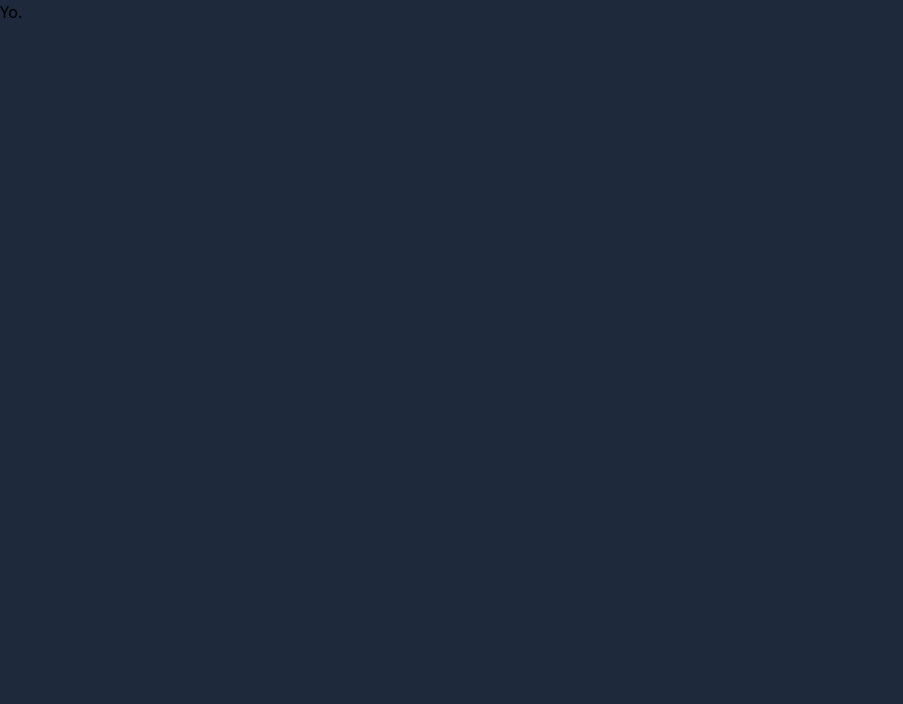
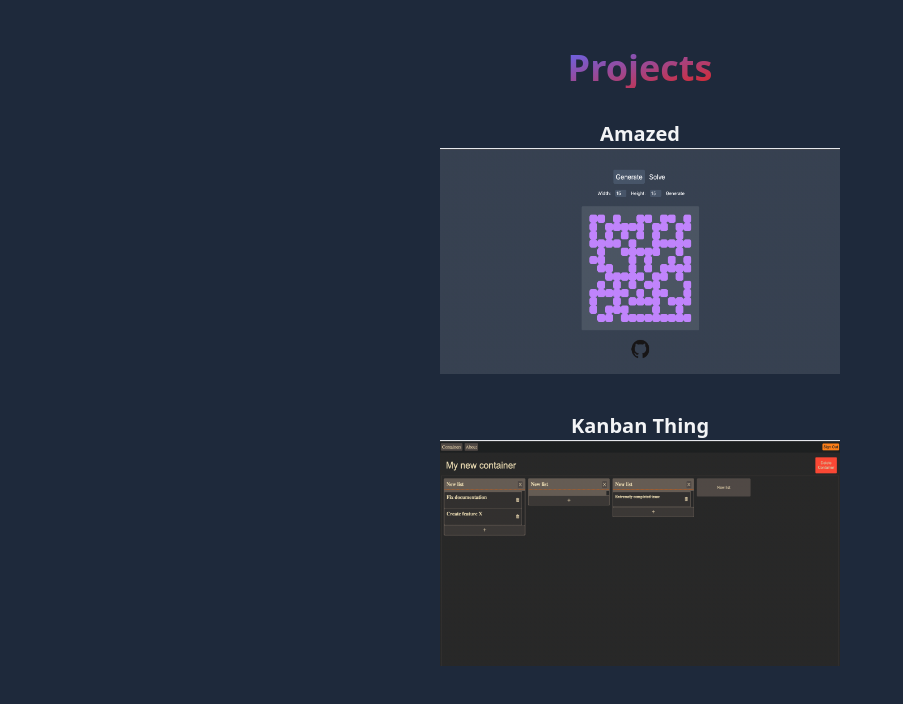
Before and after one commit to Dirivial/personal-site, a Next.js app: page /projects in a window 1280 px wide. Shown: the top 704 px of the page, without its empty margins (0-903 px from the left). Built offline with nearby package versions, Linux system fonts and the light colour scheme.

Commit message:
Quick projects implementation

```diff
--- a/src/pages/index.tsx
+++ b/src/pages/index.tsx
@@ -13,10 +13,9 @@ const Home: NextPage = () => {
           content="Personal portfolio website for me, Dirivial"
         />
         <link
-          rel="stylesheet"
-          href="https://fonts.googleapis.com/css?family=Raleway"
+          rel="icon"
+          href="https://raw.githubusercontent.com/Dirivial/A-maze-d/main/public/pfp.png"
         />
-        <link rel="icon" href="/favicon.ico" />
       </Head>
       <div>
         <main className="container mx-auto flex flex-col items-center p-4">
@@ -30,6 +29,7 @@ const Home: NextPage = () => {
             <a href="https://github.com/Dirivial" className="">
               <Image
                 className="p-4 rounded-full"
+                alt="Profile picture of cartoon ghost linking to Github page"
                 width="300"
                 height="300"
                 src="https://raw.githubusercontent.com/Dirivial/A-maze-d/main/public/pfp.png"
--- a/src/pages/projects.tsx
+++ b/src/pages/projects.tsx
@@ -1,3 +1,84 @@
+import Image, { StaticImageData } from "next/image";
+import Head from "next/head";
+import amazedImage from "../../public/amazed.png";
+import kanbanImage from "../../public/issueTracker.png";
+
+type ProjectCardProps = {
+  image: StaticImageData;
+  header: string;
+  link: string;
+  description: string;
+};
+
+const AllProjects = [
+  {
+    image: amazedImage,
+    header: "Amazed",
+    link: "https://amazed.vercel.app/",
+    description: "Small app for generating and solving mazes",
+  },
+  {
+    image: kanbanImage,
+    header: "Kanban Thing",
+    link: "https://issues-dirivial.vercel.app/",
+    description: "A not-so-functioning kanban app",
+  },
+];
+
 export default function Projects() {
-  return <div>Yo.</div>;
+  return (
+    <div className="container mx-auto flex flex-col gap-y-4 items-center ">
+      <Head>
+        <title>Dirivial x Projects</title>
+        <meta
+          name="description"
+          content="Personal portfolio website for me, Dirivial"
+        />
+        <link
+          rel="icon"
+          href="https://raw.githubusercontent.com/Dirivial/A-maze-d/main/public/pfp.png"
+        />
+      </Head>
+      <div className="p-4" />
+      <h1 className="text-4xl font-extrabold text-transparent bg-clip-text bg-gradient-to-br from-indigo-500 to-red-600">
+        Projects
+      </h1>
+      <div />
+      <div className="flex flex-col gap-y-8">
+        {AllProjects.map((card) => {
+          return (
+            <ProjectCard
+              image={card.image}
+              header={card.header}
+              link={card.link}
+              description={card.description}
+            />
+          );
+        })}
+      </div>
+    </div>
+  );
 }
+
+function ProjectCard({ image, header, link, description }: ProjectCardProps) {
+  return (
+    <a
+      href={link}
+      className="rounded text-gray-100 hover:text-red-400 w-fit flex flex-col items-center"
+    >
+      <h1 className="text-xl font-bold transition-colors duration-150">
+        {header}
+      </h1>
+      <div className="">
+        <hr />
+        <Image
+          title={description}
+          src={image}
+          layout="fixed"
+          width={400}
+          height={225}
+        />
+      </div>
+    </a>
+  );
+}
```
Also changed, not shown: public/amazed.png (added), public/issueTracker.png (added).
